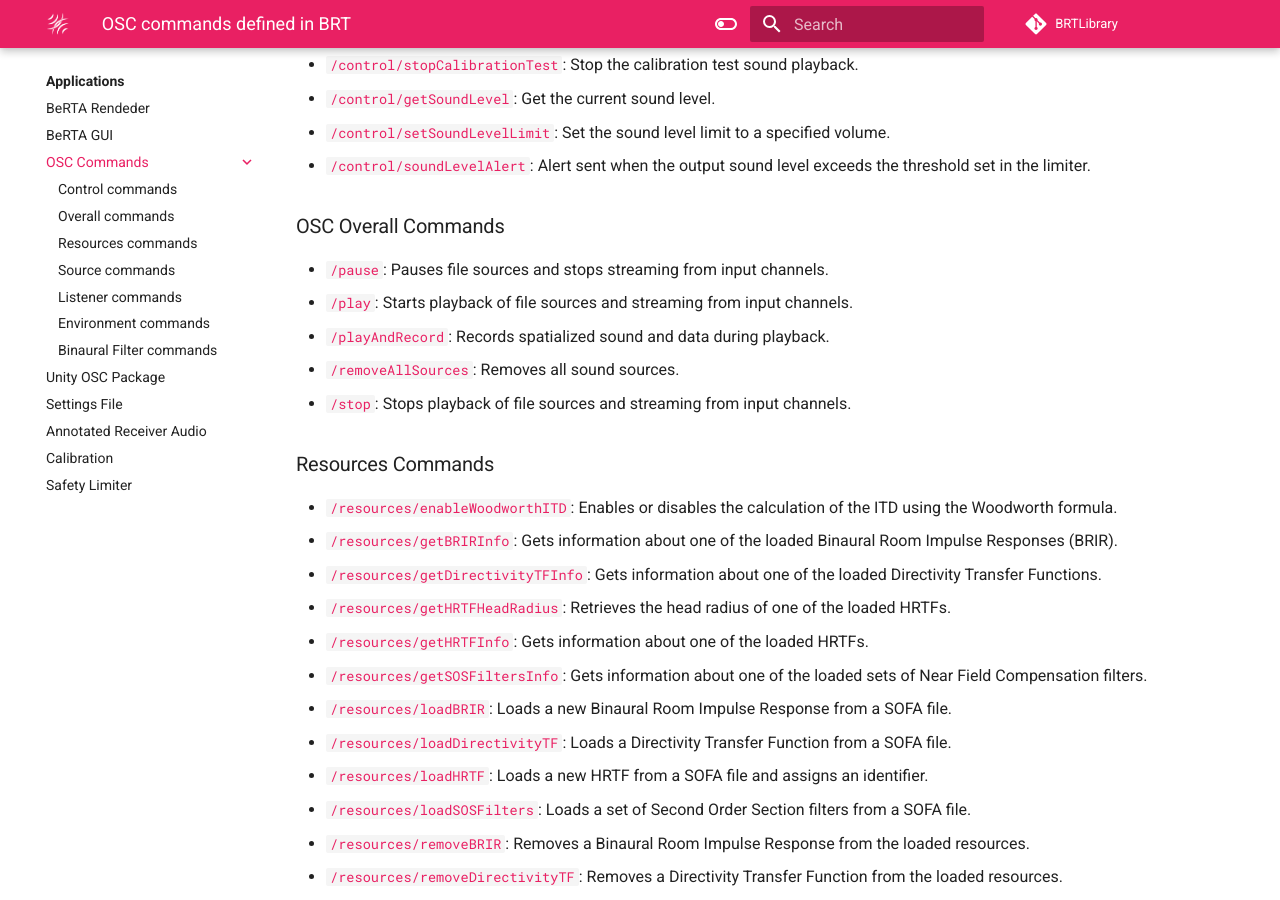
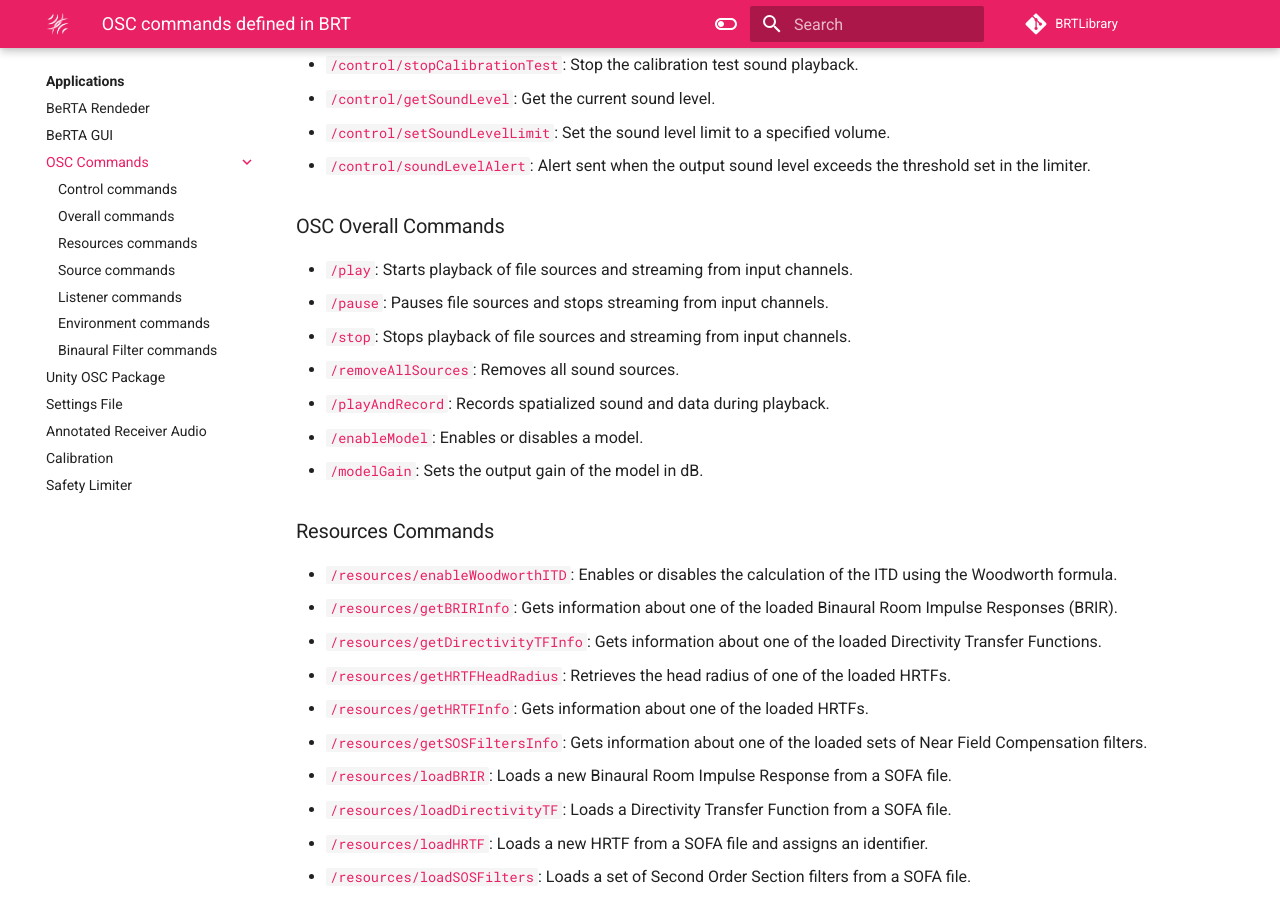
Before and after one commit to GrupoDiana/BRT-Documentation, an MkDocs documentation site: the page built from docs/osc/index.md, in a window 1280 px wide and 900 px high, scrolled down 714 px. Built offline with MkDocs 1.6.1 and Material for MkDocs 9.7.7, drawn with Linux system fonts in a browser that asks for light colours; comment, search, counter and statistics services are not loaded; some of the changed text lies outside the part shown.

Commit message:
fix: Adds missing OSC commands and notes

```diff
--- a/docs/osc/index.md
+++ b/docs/osc/index.md
@@ -24,12 +24,13 @@ Part of the BRT components is the definition of a set of OSC commands which the
 
 ### OSC Overall Commands
 
+- [`/play`](overall.md#play): Starts playback of file sources and streaming from input channels.
 - [`/pause`](overall.md#pause): Pauses file sources and stops streaming from input channels.
-- [`/play`](overall.md#play): Starts playback of file sources and streaming from input channels.
+- [`/stop`](overall.md#stop): Stops playback of file sources and streaming from input channels.
+- [`/removeAllSources`](overall.md#removeallsources): Removes all sound sources.
 - [`/playAndRecord`](overall.md#playandrecord): Records spatialized sound and data during playback.
-- [`/removeAllSources`](overall.md#removeallsources): Removes all sound sources.
-- [`/stop`](overall.md#stop): Stops playback of file sources and streaming from input channels.
-
+- [`/enableModel`](overall.md#enablemodel): Enables or disables a model.
+- [`/modelGain`](overall.md#modelgain): Sets the output gain of the model in dB.
 
 ### Resources Commands
 
@@ -78,7 +79,7 @@ Part of the BRT components is the definition of a set of OSC commands which the
 
 - [`/listener/enableInterpolation`](listener.md#listenerenableinterpolation): Enable or disable interpolation among HRIRs.
 - [`/listener/enableITD`](listener.md#listenerenableitd): Enable or disable the simulation of Interaural Time Difference (ITD).
-- [`/listener/enableModel`](listener.md#listenerenablemodel): Enable or disable a listener model.
+- [`/listener/enableModel`](listener.md#listenerenablemodel): Enable or disable a listener model. <span style="font-size: 1em; color: grey; font-style: italic;">(Deprecated, use '/enableModel' instead.)</span>
 - [`/listener/enableNearFieldEffect`](listener.md#listenerenablenearfieldeffect): Enable or disable Near Field Compensation (NFC) with HRTF.
 - [`/listener/enableParallaxCorrection`](listener.md#listenerenableparallaxcorrection): Enable or disable parallax correction for direction of arrival.
 - [`/listener/location`](listener.md#listenerlocation): Set the global location of the listener in x, y, z coordinates.
@@ -93,7 +94,7 @@ Part of the BRT components is the definition of a set of OSC commands which the
 ### Environment Models Commands
 
 - [`/environment/enableDirectPath`](environment.md#environmentenabledirectpath): Toggle the direct path source in the environment model.
-- [`/environment/enableModel`](environment.md#environmentenablemodel): Enable or disable a specified environment model.
+- [`/environment/enableModel`](environment.md#environmentenablemodel): Enable or disable a specified environment model. <span style="font-size: 1em; color: grey; font-style: italic;">(Deprecated, use '/enableModel' instead.)</span>
 - [`/environment/enableReverbPath`](environment.md#environmentenablereverbpath): Toggle the reverb path sources in the environment model.
 - [`/environment/setShoeBoxRoom`](environment.md#environmentsetshoeboxroom): Set up a shoebox-shaped room with specified dimensions.
 - [`/environment/setWallAbsorption`](environment.md#environmentsetwallabsorption): Set absorption coefficients for a wall.
@@ -101,4 +102,4 @@ Part of the BRT components is the definition of a set of OSC commands which the
 ### Binaural Filters Commands
 
 - [`/binauralFilter/setSOSFilter`](binaural-filter.md#binauralfiltersetsosfilter): Set up sos filter for an specific listener.
-- [`/binauralFilter/enableModel`](binaural-filter.md#binauralfilterenablemodel): Enable or disable a specified binaural filter.
+- [`/binauralFilter/enableModel`](binaural-filter.md#binauralfilterenablemodel): Enable or disable a specified binaural filter. <span style="font-size: 1em; color: grey; font-style: italic;">(Deprecated, use '/enableModel' instead.)</span>
```
